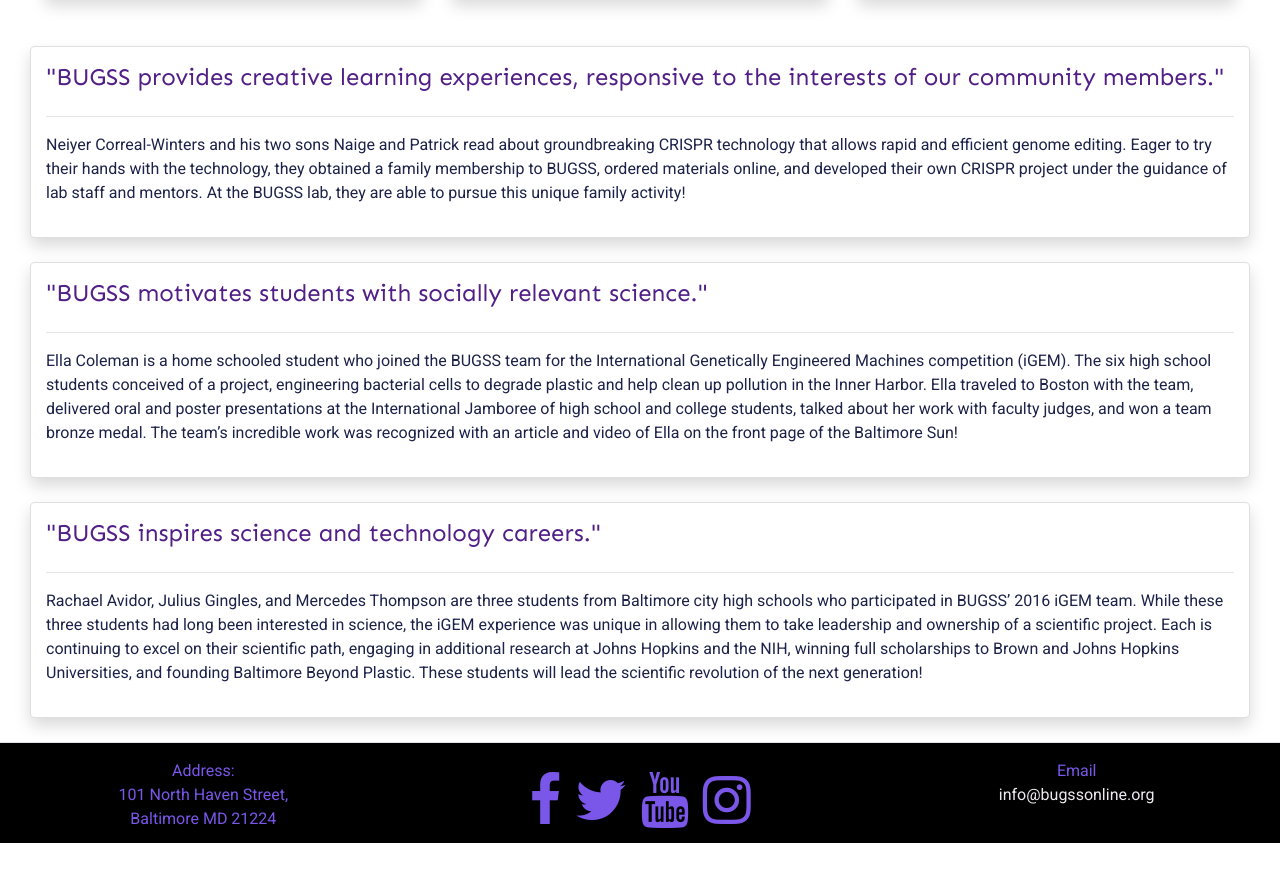
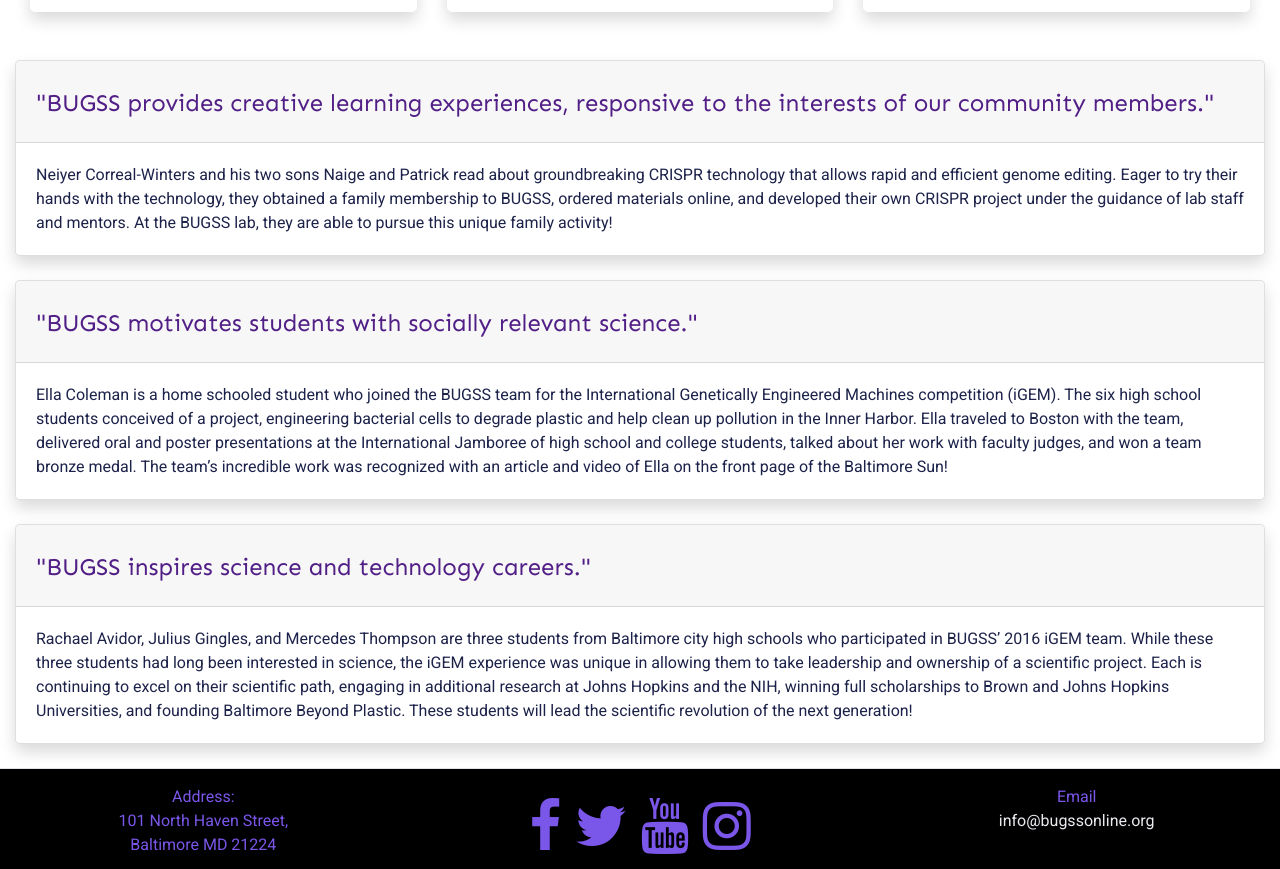
Before and after one commit to jdbennett94/project-alyssa-josh, a plain HTML site: page html/Kids/Kids_Landing.html in a window 1280 px wide. Shown: the part 1295-2164 px from the top of the page. Before the commit the page ends 2138 px from the top, so only its background shows below. Drawn offline with nearby package versions, Linux system fonts and the light colour scheme.

Commit message:
looking at kids page

```diff
--- a/html/Kids/Kids_Landing.html
+++ b/html/Kids/Kids_Landing.html
@@ -157,7 +157,7 @@
       </li>
     </ul>
     <div class="container-fluid">
-      <div class="my-1 jumbotron card bg-primary">
+      <div class="my-2 jumbotron card bg-primary">
 
         <h2 class="display-4 text-white">Hear From Other BUGSS Kids <br>& Check Out Fun Activites Just For You! </h2>
 
@@ -168,7 +168,7 @@
 
     <div class="tab-content container-fluid bg-white" id="pills-tabContent">
       <!--UPCOMING Youth Home TAB -->
-      <div class="container-fluid tab-pane active" id="pills-tabContent" id="pills-youth" role="tabpanel" aria-labelledby="pills-youth-tab">
+      <div class="tab-pane active" id="pills-tabContent" id="pills-youth" role="tabpanel" aria-labelledby="pills-youth-tab">
 
         <div class="container-fluid my-5">
           <div class="row">
@@ -221,29 +221,43 @@
               </div>
             </div>
 
-
           </div>
         </div>
 
-        <div class="col card shadow mx-auto my-7">
-          <h4 class="text-primary mt-3"> "BUGSS provides creative learning experiences, responsive to the interests of our community members." </h4>
-          <hr>
-          <p class="pb-3">Neiyer Correal-Winters and his two sons Naige and Patrick read about groundbreaking CRISPR technology that allows rapid and efficient genome editing. Eager to try their hands with the technology, they obtained a family
+        <div class="card shadow my-7">
+          <div class="card-header">
+            <h4 class="card-title text-primary mt-3"> "BUGSS provides creative learning experiences, responsive to the interests of our community members." </h4>
+          </div>
+          <div class="card-body">
+            <p class="card-text">Neiyer Correal-Winters and his two sons Naige and Patrick read about groundbreaking CRISPR technology that allows rapid and efficient genome editing. Eager to try their hands with the technology, they obtained a
+              family
               membership to BUGSS, ordered materials online, and developed their own CRISPR project under the guidance of lab staff and mentors. At the BUGSS lab, they are able to pursue this unique family activity!</p>
           </div>
-        <div class="col card shadow mx-auto my-4">
-          <h4 class="text-primary mt-3"> "BUGSS motivates students with socially relevant science." </h4>
-          <hr>
-          <p class="pb-3">Ella Coleman is a home schooled student who joined the BUGSS team for the International Genetically Engineered Machines competition (iGEM). The six high school students conceived of a project, engineering bacterial cells to
-            degrade plastic and help clean up pollution in the Inner Harbor. Ella traveled to Boston with the team, delivered oral and poster presentations at the International Jamboree of high school and college students, talked about her work with
+        </div>
+        <div class="card shadow my-4">
+          <div class="card-header">
+            <h4 class="card-title text-primary mt-3"> "BUGSS motivates students with socially relevant science." </h4>
+          </div>
+          <div class="card-body">
+            <p class="card-text">Ella Coleman is a home schooled student who joined the BUGSS team for the International Genetically Engineered Machines competition (iGEM). The six high school students conceived of a project, engineering bacterial
+              cells
+              to
+              degrade plastic and help clean up pollution in the Inner Harbor. Ella traveled to Boston with the team, delivered oral and poster presentations at the International Jamboree of high school and college students, talked about her work
+              with
               faculty judges, and won a team bronze medal. The team’s incredible work was recognized with an article and video of Ella on the front page of the Baltimore Sun!</p>
           </div>
-        <div class="col card shadow mx-auto my-4">
-          <h4 class="text-primary mt-3"> "BUGSS inspires science and technology careers." </h4>
-          <hr>
-          <p class="pb-3">Rachael Avidor, Julius Gingles, and Mercedes Thompson are three students from Baltimore city high schools who participated in BUGSS’ 2016 iGEM team. While these three students had long been interested in science, the iGEM
-            experience was unique in allowing them to take leadership and ownership of a scientific project. Each is continuing to excel on their scientific path, engaging in additional research at Johns Hopkins and the NIH, winning full scholarships
+        </div>
+        <div class="card shadow my-4">
+          <div class="card-header">
+            <h4 class="card-title text-primary mt-3"> "BUGSS inspires science and technology careers." </h4>
+          </div>
+          <div class="card-body">
+            <p class="card-text">Rachael Avidor, Julius Gingles, and Mercedes Thompson are three students from Baltimore city high schools who participated in BUGSS’ 2016 iGEM team. While these three students had long been interested in science, the
+              iGEM
+              experience was unique in allowing them to take leadership and ownership of a scientific project. Each is continuing to excel on their scientific path, engaging in additional research at Johns Hopkins and the NIH, winning full
+              scholarships
               to Brown and Johns Hopkins Universities, and founding Baltimore Beyond Plastic. These students will lead the scientific revolution of the next generation!</p>
+          </div>
         </div>
 
       </div>
```
Lines whose indentation alone changed are shown as unchanged.
